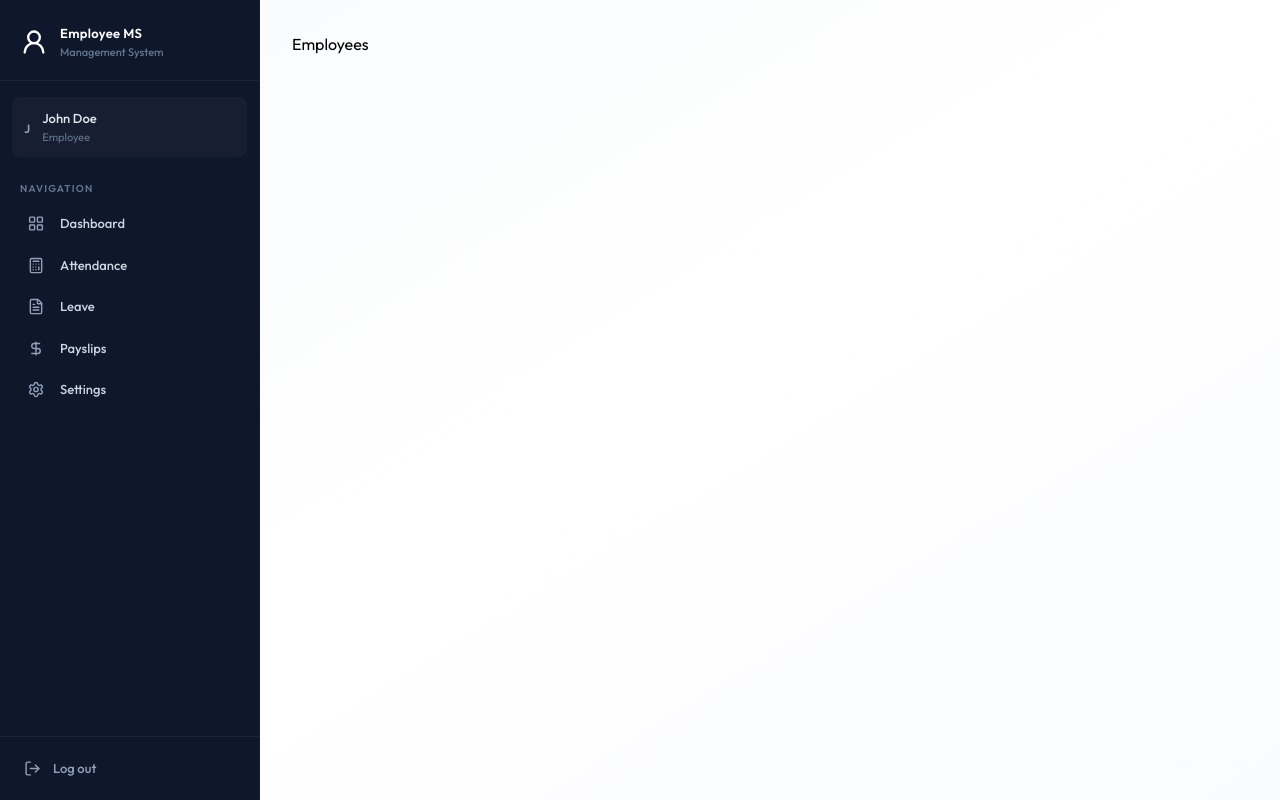
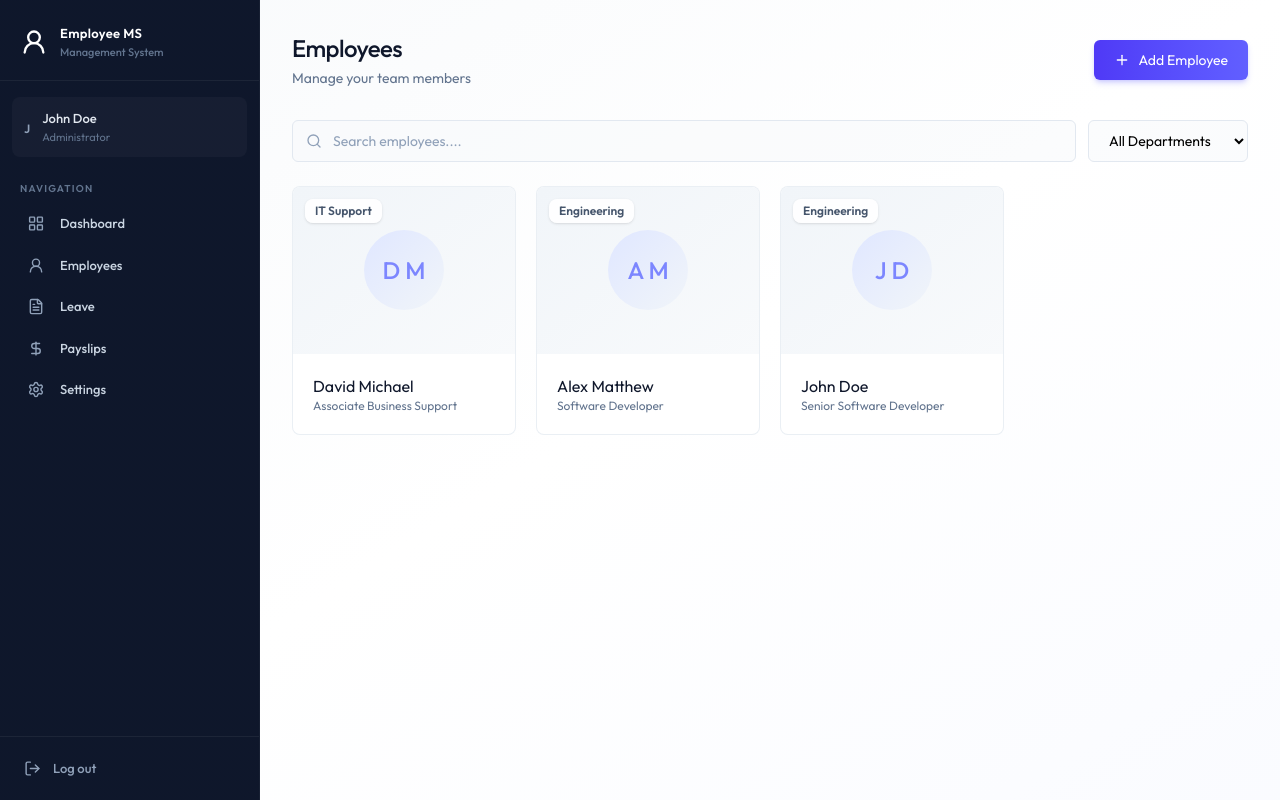
Before and after one commit to biswaslohani123/EmployeeManagementSystem, a React (Vite) app in the folder client/: page /employees in a window 1280 px wide. Built offline with nearby package versions, Linux system fonts and the light colour scheme.

Commit message:
completed making UI for Employee page of Admin

```diff
--- a/client/index.html
+++ b/client/index.html
@@ -2,7 +2,7 @@
 <html lang="en">
   <head>
     <meta charset="UTF-8" />
-    <link rel="icon" type="image/svg+xml" href="/favicon.svg" />
+    <link rel="icon" type="image/svg+xml" href="/employeease.png" />
     <meta name="viewport" content="width=device-width, initial-scale=1.0" />
     <title>client</title>
   </head>
--- /dev/null
+++ b/client/src/components/EmployeeCard.jsx
@@ -0,0 +1,58 @@
+import { PencilIcon, Trash2Icon } from 'lucide-react'
+import React from 'react'
+
+const EmployeeCard = ({employee , onDelete , onEdit}) => {
+
+    const handleDelete = async () => {
+        if (!confirm("Are you sure you want to delete employee?")) {
+
+            return
+
+        }
+    }
+
+  return (
+
+    <div className='group relative card card-hover overflow-hidden
+    '>
+
+        <div className='relative aspect-4/3 w-full overflow-hidden bg-linear-to-br from-slate-100 to-slate-50'>
+            {/* Circle icons */}
+            <div className='w-full h-full flex items-center justify-center '>
+                <div className='w-20 h-20 rounded-full bg-linear-to-br from-indigo-100 to-slate-100 flex items-center justify-center'>
+                    <span className='text-2xl font-medium text-indigo-400'>
+                        {employee.firstName[0]}  {employee.lastName[0]}
+                    </span>
+                </div>
+            </div>
+        </div>
+
+        <div className='absolute top-3 left-3 flex gap-2'>
+            <span className='bg-white/90 backdrop-blur-sm px-2.5 py-1 text-xs font-semibold text-slate-600 rounded-lg shadow-sm'>
+                {employee.department || "Remote"}
+                {employee.isDeleted && <span className='bg-red-500/60 font-semibold text-white px-2.5 py-1 text-xs rounded'>DELETED</span>}
+            </span>
+        </div>
+
+        {!employee.isDeleted && (
+            <div className='absolute inset-0 bg-linear-to-t from-indigo-700/20 via-transparent to-transparent opacity-0 group-hover:opacity-100 transition-opacity flex items-end justify-center pb-6 gap-3'>
+                <button onClick={() => onEdit(employee)} className='p-2.5 bg-white/90 backdrop-blur-sm text-slate-700 hover:text-indigo-600 rounded-xl shadow-lg transition-all hover:scale-105'>
+                    <PencilIcon className='w-4 h-4'/>
+                </button>
+                <button onClick={handleDelete} className='p-2.5 bg-white/90 backdrop-blur-sm text-slate-700 hover:text-rose-600 rounded-xl shadow-lg transition-all hover:scale-105 disabled:opacity-50'>
+                    <Trash2Icon className='w-4 h-4'/>
+                </button>
+            </div>
+        )}
+
+        <div className='p-5'>
+            <h3 className='text-slate-900'>{employee.firstName} {employee.lastName}</h3>
+            <p className='text-xs text-slate-500'>{employee.position}</p>
+
+        </div>
+
+    </div>
+  )
+}
+
+export default EmployeeCard
--- a/client/src/components/SideBar.jsx
+++ b/client/src/components/SideBar.jsx
@@ -25,7 +25,7 @@
 
     },[pathname]);
 
-    const role = "" || "EMPLOYEE";
+    const role = "ADMIN" || "EMPLOYEE";
 
     const NavItems = [
         {name: "Dashboard" , href: "/dashboard", icon:LayoutGrid},
--- a/client/src/pages/Dashboard.jsx
+++ b/client/src/pages/Dashboard.jsx
@@ -10,7 +10,7 @@
   const [loading, setLoading] = useState(true);
 
   useEffect(() => {
-    setData(dummyEmployeeDashboardData)
+    setData(dummyAdminDashboardData)
     setTimeout(() => {
 
       setLoading(false)
--- a/client/src/pages/Employees.jsx
+++ b/client/src/pages/Employees.jsx
@@ -1,15 +1,24 @@
 import React, { useCallback, useEffect, useState } from 'react'
-import { dummyEmployeeData } from '../assets/assets';
+import { dummyEmployeeData, DEPARTMENTS } from '../assets/assets';
+import { Plus, Search } from 'lucide-react';
+import EmployeeCard from '../components/EmployeeCard';
+
 
 const Employees = () => {
 
   const [employees, setEmployees] = useState([]);
   const [loading, setLoading] = useState(true);
+  const [editEmployee, setEditEmployee] = useState(null);
+  const [showCreateModal, setShowCreateModal] = useState(false);
+
+  const [search, setSearch] = useState("");
+  const [selectedDept, setSelectedDept] = useState("")
 
   const fetchEmployees = useCallback(async () => {
 
     setLoading(true);
-    setEmployees(dummyEmployeeData);
+    setEmployees(dummyEmployeeData.filter((emp) => (selectedDept ? emp.department === selectedDept : emp) ));
+
     setTimeout(() => {
         setLoading(false)
     }, 1000)
@@ -22,8 +31,70 @@
 
   },[])
 
+
+  const filtered = employees.filter((emp) => `${emp.firstName} ${emp.lastName} ${emp.position}`.toLowerCase().includes(search.toLowerCase())  )
+
   return (
-    <div>Employees</div>
+    <div className='animate-fade-in'>
+      {/* Header */}
+      <div className='flex flex-col sm:flex-row justify-between items-start sm:items-center gap-4 mb-8'>
+        <div>
+          <h1 className='page-title'>Employees</h1>
+          <p className='page-subtitle'>Manage your team members</p>
+        </div>
+        <button className='btn-primary flex items-center gap-2 w-full sm:w-auto justify-center cursor-pointer'>
+          <Plus size={16}/> Add Employee
+        </button>
+      </div>
+
+      {/* SearchBar */}
+
+      <div className='flex flex-col sm:flex-row gap-3 mb-6'>
+        <div className='relative flex-1'>
+            <Search className='absolute left-3.5 top-1/2 transform -translate-y-1/2 text-slate-400 w-4 h-4'/>
+            <input onChange={(e) => setSearch(e.target.value) } type="text" placeholder='Search employees....' className='w-full pl-10' value={search} />
+        </div>
+        <select value={selectedDept} onChange={(e) => setSelectedDept(e.target.value)} className='max-w-40'>
+            <option value="">All Departments</option>
+            {
+              DEPARTMENTS.map((deptName) => {
+                return <option key={deptName} value={deptName}>{deptName}</option>
+              })
+            }
+        </select>
+      </div>
+
+      {/* Employee cards */}
+
+      {
+        loading ? (
+
+          <div className='flex justify-center p-12'>
+
+            <div className='animate-spin hp-8 w-8 border-2 border-indigo-600 border-t-transparent rounded-full'/>
+
+          </div>
+
+        ) : (
+          <div className='grid grid-cols-1 sm:grid-cols-2 lg:grid-cols-3 xl:grid-cols-4 gap-4 sm:gap-5'>
+              {
+                filtered.length === 0 ? (
+                  <p>No employees found</p>
+                ) : (
+                  filtered.map((emp) => (
+                      <EmployeeCard key={emp.id} employee={emp} onDelete={fetchEmployees} onEdit={(e) => setEditEmployee(e)}/>
+                  ))
+                )
+              }
+          </div>
+        )
+      }
+
+      {/* Create Employee Modal */}
+
+      {/* Edit Employee Model */}
+
+    </div>
   )
 }
 
```
Also changed, not shown: client/public/employeease.png (added).
